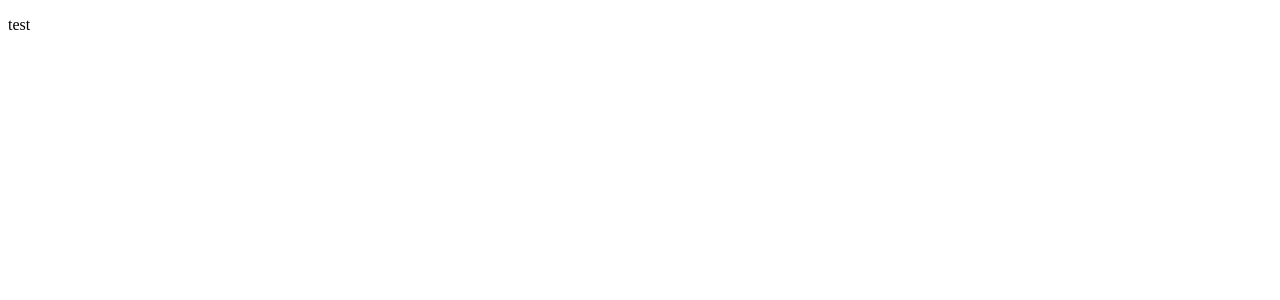
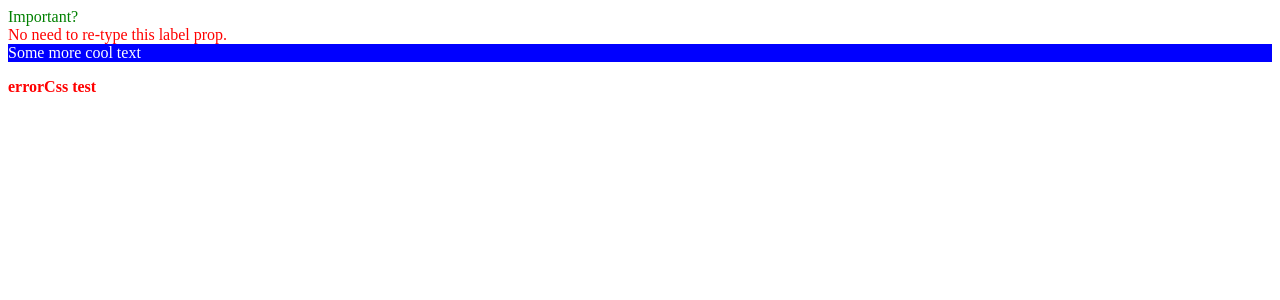
Before and after one commit to hanadul34/token-test, a React (Create React App) app: page / in a window 1280 px wide. Shown: the top 300 px of the page. Built offline with nearby package versions, Linux system fonts and the light colour scheme.

Commit message:
install gh

```diff
--- a/components/themes/tokens.js
+++ b/components/themes/tokens.js
@@ -1,6 +1,6 @@
 /**
  * Do not edit directly
- * Generated on Thu, 22 Feb 2024 02:49:39 GMT
+ * Generated on Tue, 27 Feb 2024 05:18:59 GMT
  */
 
 module.exports = {
--- /dev/null
+++ b/config-overrides.js
@@ -0,0 +1,8 @@
+const {
+  useBabelRc,
+  removeModuleScopePlugin,
+  override,
+} = require("customize-cra");
+
+// eslint-disable-next-line react-hooks/rules-of-hooks
+module.exports = override(useBabelRc(), removeModuleScopePlugin());
--- a/src/App.tsx
+++ b/src/App.tsx
@@ -1,5 +1,12 @@
-import React, { useState } from "react";
+import React, { FC, useState } from "react";
 import { Palette } from "../components/themes/tokens";
+import styled from "@emotion/styled";
+import { css } from "@emotion/react";
+
+export const errorCss = css({
+  color: "red",
+  fontWeight: "bold",
+});
 
 function App(a: Pick<Palette, "primary30">) {
   const [theme, setTheme] = useState("dark");
@@ -8,7 +15,51 @@ function App(a: Pick<Palette, "primary30">) {
   const toggleTheme = () => {
     setTheme((prevTheme) => (prevTheme === "dark" ? "light" : "dark"));
   };
-  return <p>test</p>;
+  return (
+    <>
+      <Image0 src={""} width={300} />
+      <StyledComponent0 label="Important?" />
+      <StyledComponent1 label="No need to re-type this label prop." />
+      <StyledComponent2 bgColor="blue" label="Some more cool text" />
+      <p css={errorCss}>errorCss test</p>
+    </>
+  );
 }
 
 export default App;
+
+type ImageProps = {
+  src: string;
+  width: number;
+};
+
+const Image0 = styled.div<ImageProps>`
+  width: ${(props) => props.width};
+  background: url(${(props) => props.src}) center center;
+  background-size: contain;
+`;
+
+interface ComponentProps {
+  className?: string;
+  label: string;
+}
+interface StyledComponentProps {
+  bgColor: string;
+}
+
+const Component: FC<ComponentProps> = ({ label, className }) => (
+  <div className={className}>{label}</div>
+);
+
+const StyledComponent0 = styled(Component)`
+  color: ${(props) => (props.label === "Important" ? "red" : "green")};
+`;
+
+const StyledComponent1 = styled(Component)({
+  color: "red",
+});
+
+const StyledComponent2 = styled(Component)<StyledComponentProps>((props) => ({
+  color: "white",
+  backgroundColor: props.label ? props.bgColor : "white",
+}));
--- a/tsconfig.json
+++ b/tsconfig.json
@@ -14,7 +14,8 @@
     "resolveJsonModule": true,
     "isolatedModules": true,
     "noEmit": true,
-    "jsx": "react-jsx"
+    "jsx": "react-jsx",
+    "jsxImportSource": "@emotion/react"
   },
   "include": [
     "next-env.d.ts",
```
Also changed, not shown: config.js (+24 -1 lines), package.json (+12 -4 lines), .babelrc (added), 1 other file (tests, documents, lock files or other folders).
